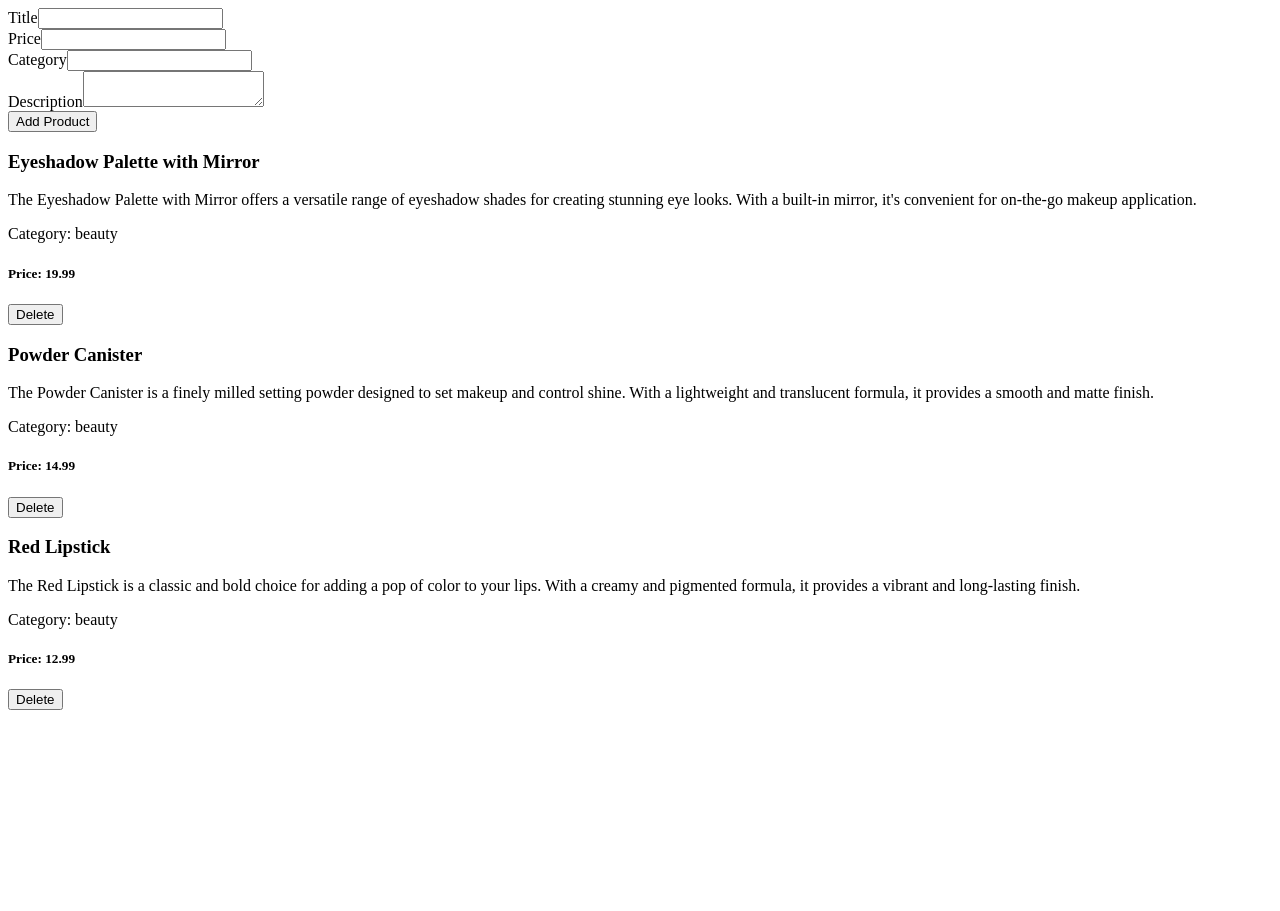
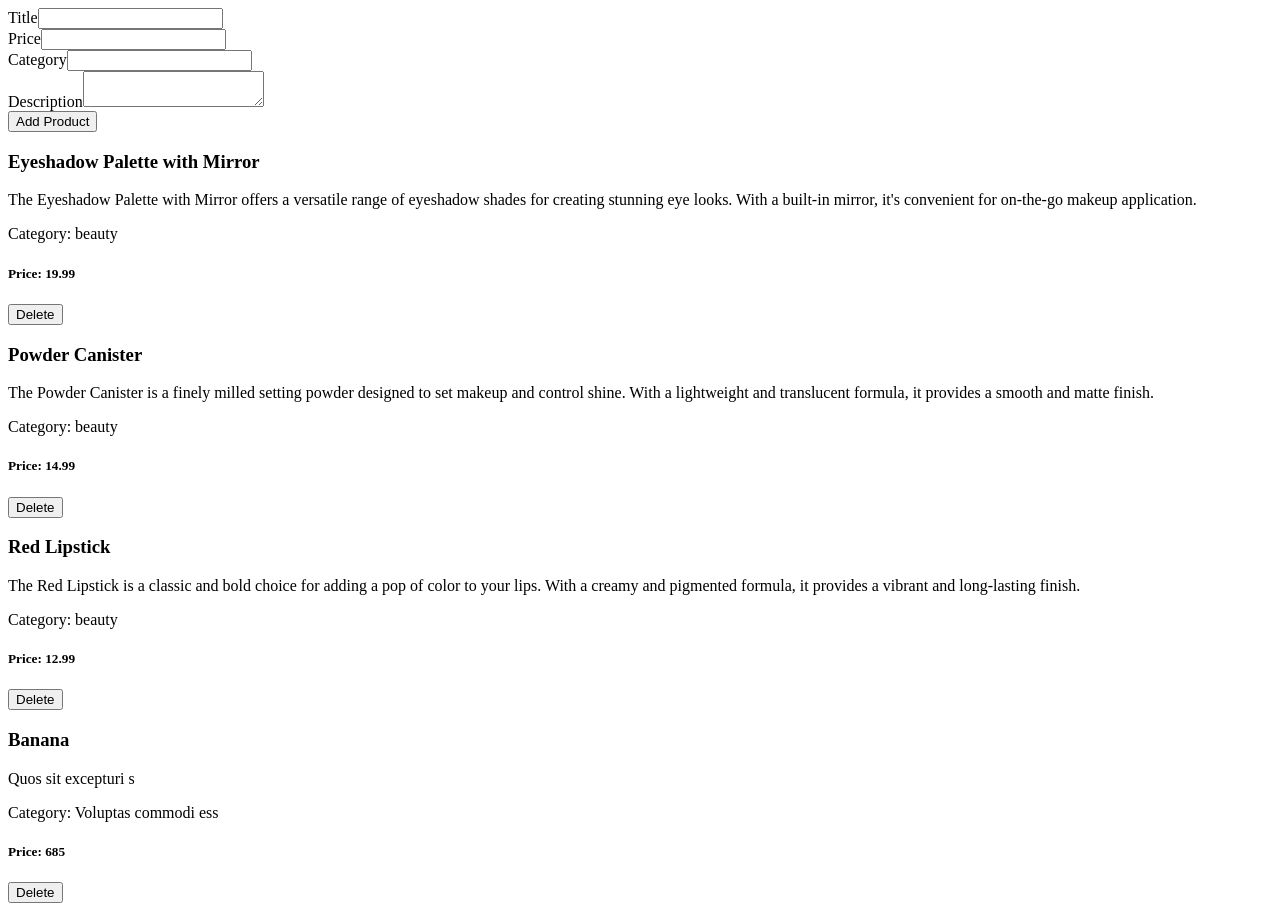
Before and after one commit to mostaryjahan/e-commerce-with-redux-toolkit, a React (Vite) app: page / in a window 1280 px wide. Before the commit the page ends 800 px from the top, so only its background shows below. Built offline with nearby package versions, Linux system fonts and the light colour scheme; data requests are answered from the project's data file.

Commit message:
finished create product

```diff
--- a/database/db.json
+++ b/database/db.json
@@ -20,6 +20,13 @@
       "description": "The Red Lipstick is a classic and bold choice for adding a pop of color to your lips. With a creamy and pigmented formula, it provides a vibrant and long-lasting finish.",
       "price": 12.99,
       "category": "beauty"
+    },
+    {
+      "id": "yC0D2LxqwQqR5JSbeW4RW",
+      "title": "Banana",
+      "price": "685",
+      "description": "Quos sit excepturi s",
+      "category": "Voluptas commodi ess"
     }
   ]
 }
--- a/src/features/products/ProductForm.jsx
+++ b/src/features/products/ProductForm.jsx
@@ -1,8 +1,12 @@
 import { useState } from "react";
+import { nanoid } from "nanoid";
+import { useDispatch } from "react-redux";
+import { createProduct } from "./productSlice";
 
 const ProductForm = () => {
+  const dispatch = useDispatch();
+
   const [product, setProduct] = useState({
-    id: "",
     title: "",
     price: "",
     description: "",
@@ -18,7 +22,8 @@ const ProductForm = () => {
 
   const handleSubmit = (event) => {
     event.preventDefault();
-    console.log(product);
+    dispatch(createProduct({ ...product, id: nanoid() }));
+    console.log({ ...product, id: nanoid() });
   };
   return (
     <form onSubmit={handleSubmit}>
--- a/src/features/products/productSlice.js
+++ b/src/features/products/productSlice.js
@@ -23,9 +23,9 @@ export const deleteProduct = createAsyncThunk('products/deleteProduct',  async(i
 }
 )
 
-export const createProduct = createAsyncThunk('products/deleteProduct',  async(product) => {
+export const createProduct = createAsyncThunk('products/createProduct',  async(product) => {
   const res =await axios.post(BASE_URl, product);
-   console.log(res);
+  return res.data;
 
 }
 )
@@ -53,6 +53,11 @@ export const productSlice = createSlice({
       state.products = state.products.filter(product=> product.id !== action.payload
       )
   })
+  //create
+  .addCase(createProduct.fulfilled, (state, action) =>{
+
+    state.products.push(action.payload) ;
+})
   }
 })
 
```
